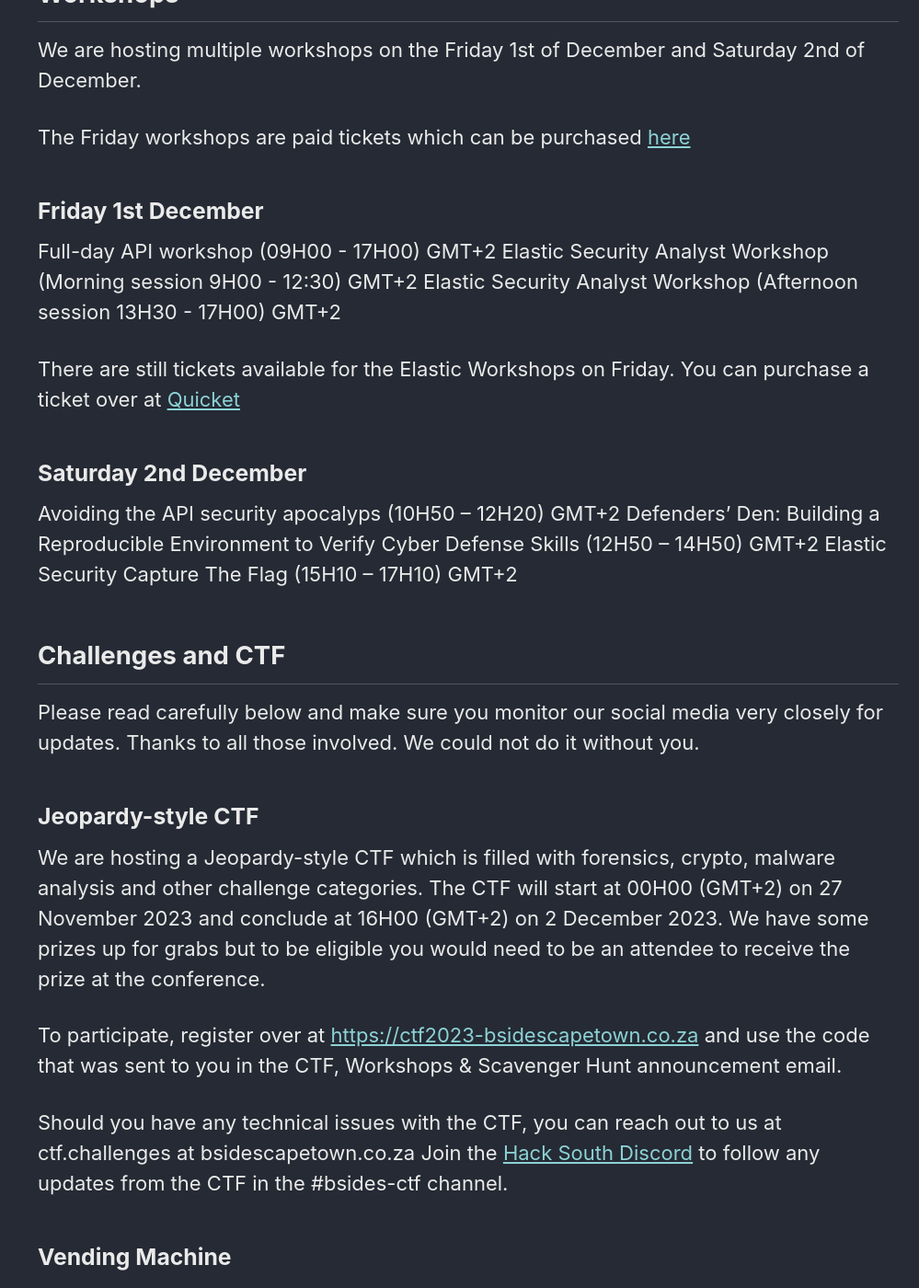
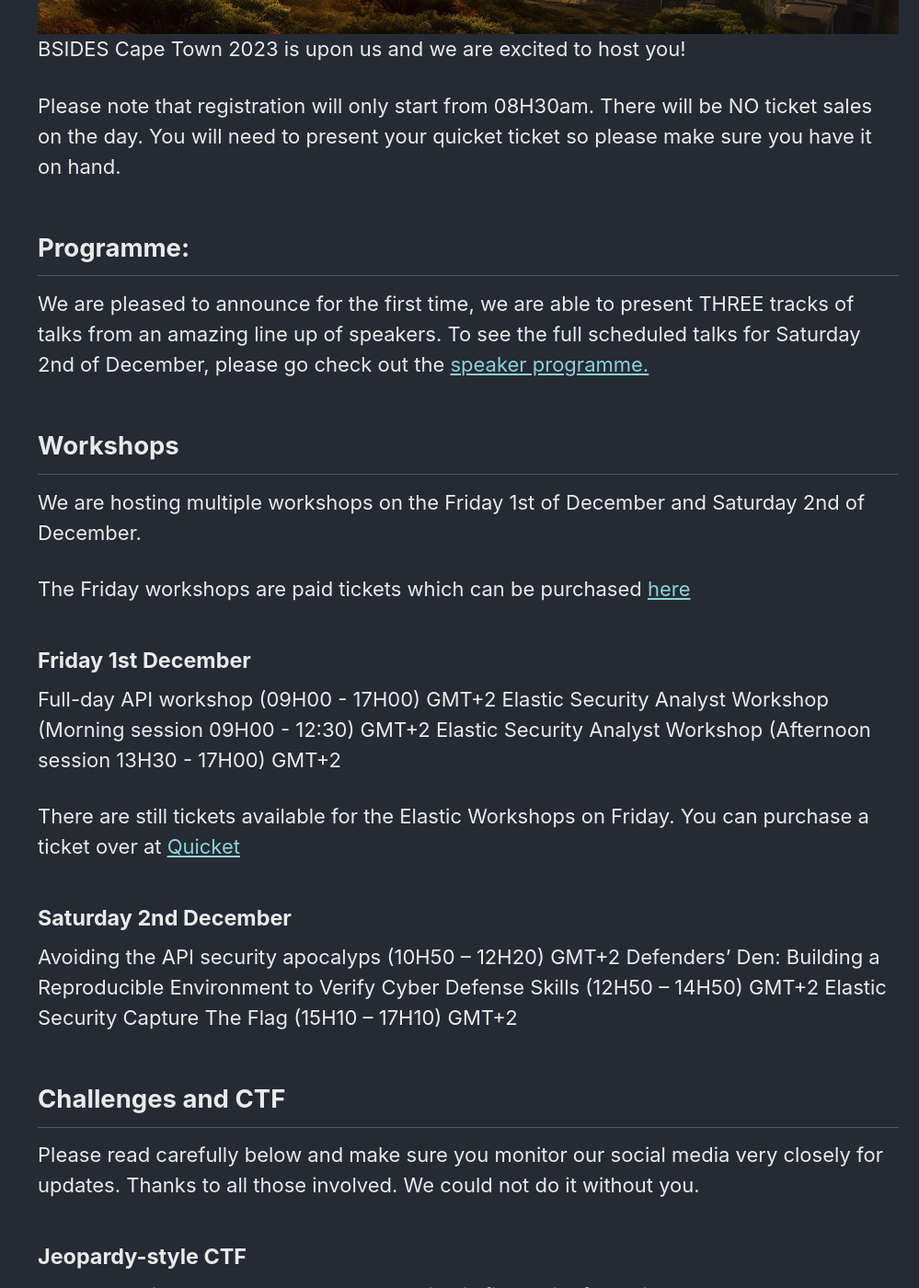
Before and after one commit to bsidescapetown/bsidescapetown.github.io, a Jekyll site: the page built from _pages/bsides-conf/2023.md, in a window 1280 px wide and 1400 px high, scrolled down 650 px. Shown: the whole window at 92% size, without its empty margins (281-1280 px from the left). Built offline with Jekyll 4.4.1, drawn with Linux system fonts in a browser that asks for light colours; cached includes are drawn as plain includes; comment, search, counter and statistics services are not loaded.

Commit message:
Update 2023 conference page

```diff
--- a/_pages/bsides-conf/2023.md
+++ b/_pages/bsides-conf/2023.md
@@ -10,7 +10,7 @@
 <!-- ![Preview](/assets/images/2023/Conference_2023.png){:.align-center} -->
 
 <center>
-  <img src="assets/images/2023/2023_banner.jpg">
+  <img src="/assets/images/2023/2023_banner.jpg">
 </center>
 
 BSIDES Cape Town 2023 is upon us and we are excited to host you!
@@ -27,14 +27,14 @@
 
 The Friday workshops are paid tickets which can be purchased [here](https://www.quicket.co.za/events/238612-workshops-bsides-cape-town-1-december-2023#/)
 
-### Friday 1st December
+#### Friday 1st December
 Full-day API workshop (09H00 - 17H00) GMT+2
-Elastic Security Analyst Workshop (Morning session 9H00 - 12:30) GMT+2
+Elastic Security Analyst Workshop (Morning session 09H00 - 12:30) GMT+2
 Elastic Security Analyst Workshop (Afternoon session 13H30 - 17H00) GMT+2
 
 There are still tickets available for the Elastic Workshops on Friday. You can purchase a ticket over at [Quicket](https://www.quicket.co.za/events/238612-workshops-bsides-cape-town-1-december-2023#/tickets)
 
-### Saturday 2nd December
+#### Saturday 2nd December
 Avoiding the API security apocalyps (10H50 – 12H20) GMT+2
 Defenders' Den: Building a Reproducible Environment to Verify Cyber Defense Skills (12H50 – 14H50) GMT+2
 Elastic Security Capture The Flag (15H10 – 17H10) GMT+2
@@ -44,7 +44,7 @@
 Please read carefully below and make sure you monitor our social media very closely for updates.
 Thanks to all those involved. We could not do it without you.
 
-### Jeopardy-style CTF
+#### Jeopardy-style CTF
 
 We are hosting a Jeopardy-style CTF which is filled with forensics, crypto, malware analysis and other challenge categories.
 The CTF will start at 00H00 (GMT+2) on 27 November 2023 and conclude at 16H00 (GMT+2) on 2 December 2023. We have some prizes up for grabs but to be eligible you would need to be an attendee to receive the prize at the conference.
@@ -54,19 +54,19 @@
 Should you have any technical issues with the CTF, you can reach out to us at ctf.challenges at bsidescapetown.co.za
 Join the [Hack South Discord](https://discord.gg/egP2tBUf) to follow any updates from the CTF in the #bsides-ctf channel.
 
-### Vending Machine
+#### Vending Machine
 
 Mike Davis in collaboration with Orange Cyberdefense will be operating a vending machine loaded with prizes of various sorts. You are invited to try to hack the vending machine, in a variety of ways.
 As a gentle introduction to the machine, try entering your Quicket number to get a snack. The vending machine will be situated on the roof terrace. Come say hi!
 
-### Scavenger Hunt
+#### Scavenger Hunt
 
 At BSides, we want there to be "Something for everyone" so on the day we will have distinctive QR codes dotted around the venue and in slides of the talks. Join the challenge by authenticating with your discord or email, and get scanning! We have also been seeding flags on social media, so you can manually enter them.
 On the day we will also have challenges where you will need to complete a given task, post it on Social Media and tag BSides with #BSidesCPT23. Keep an eye on your dm's or see the Game Master on the day to get your flag.
 
 Prizes and shenanigans for fun and profit to be had.
 
-### AI Challenge
+#### AI Challenge
 
 AI prompts have been a hot favourite skillset this year! To that end, CrypticGoose has set up a AI Prompt challenge! Hack the passwords with 9 different levels with differing protections. Keep on eye on social media for more information.
 
```
